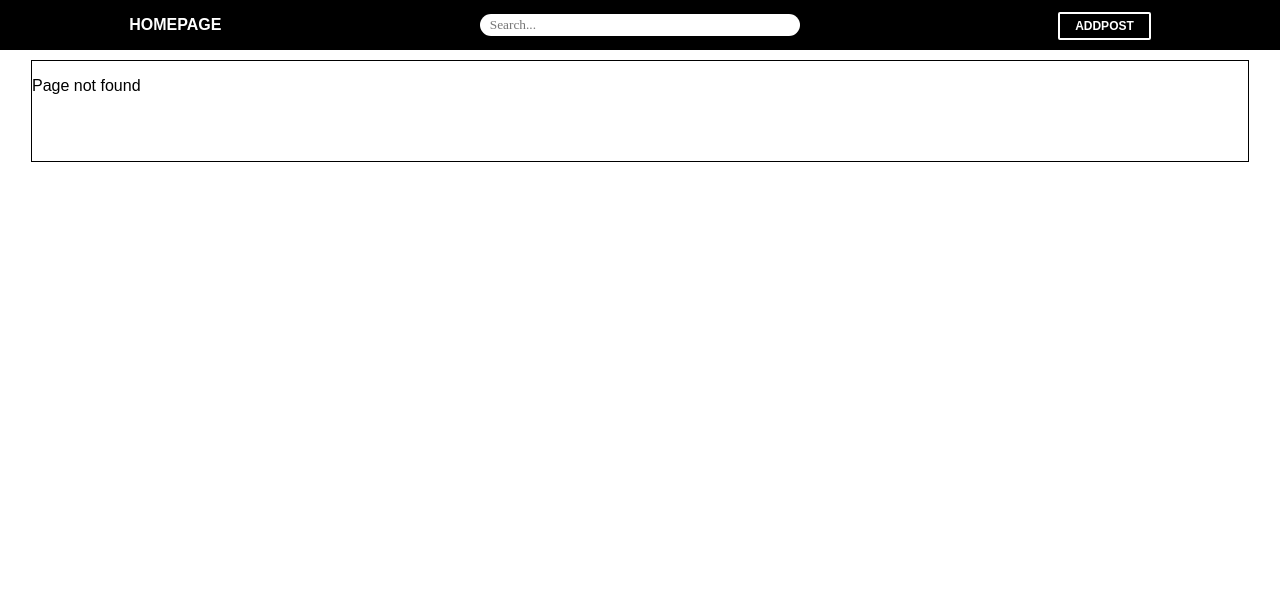
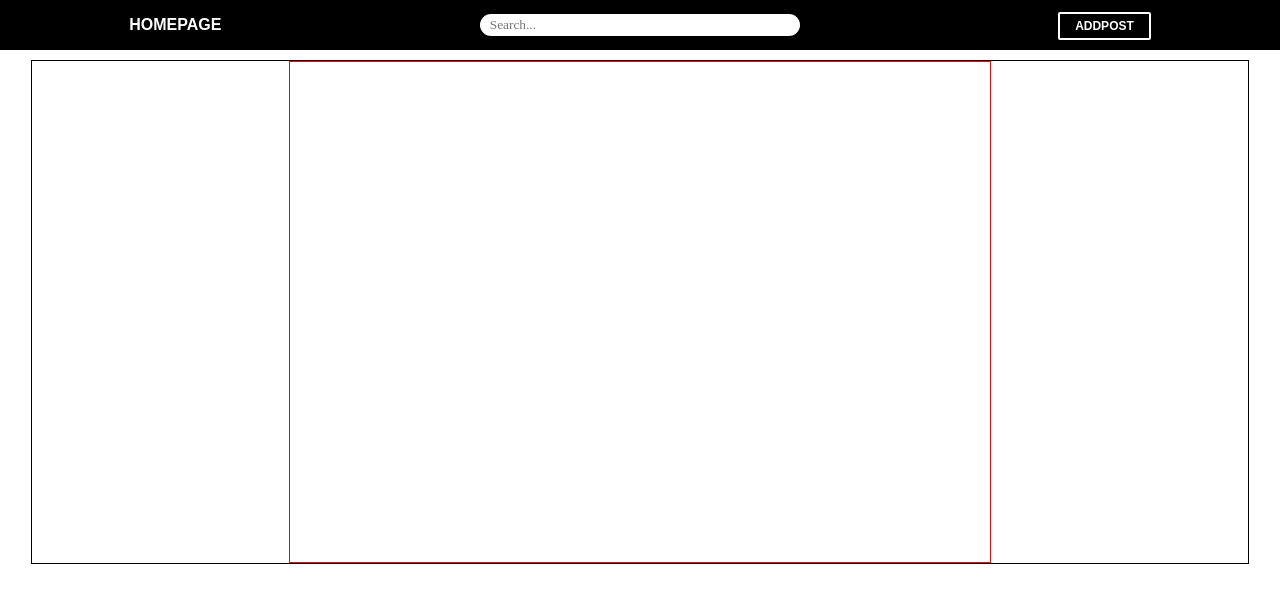
Before and after one commit to YauheniRusinchuk/anon, a React (Create React App) app: page /addpost in a window 1280 px wide. Before the commit this address had no page. Shown: the top 602 px of the page. Built offline with nearby package versions, Linux system fonts and the light colour scheme; a web font is replaced by a local one.

Commit message:
new version

```diff
--- a/src/components/Header/addpostbtn.js
+++ b/src/components/Header/addpostbtn.js
@@ -4,7 +4,7 @@ import {Link} from 'react-router-dom';
 export default () => {
   return(
     <div className='addpostbtn'>
-      <Link  className='btn' to='/'>addpost</Link>
+      <Link  className='btn' to='/addpost'>addpost</Link>
     </div>
   );
 }
--- a/src/components/Header/searchform.js
+++ b/src/components/Header/searchform.js
@@ -1,12 +1,20 @@
 import React from 'react';
 
 
-export default () => {
+class Searchform extends React.Component {
+  onSubmit = (e) => {
+    e.preventDefault();
+  }
+
+  render(){
     return(
       <div className='searchform'>
-      <form>
+        <form onSubmit={this.onSubmit}>
           <input type='text'  placeholder="Search..." />
         </form>
       </div>
     );
   }
+}
+
+export default Searchform;
--- /dev/null
+++ b/src/components/Main/addpost.js
@@ -0,0 +1,13 @@
+import React from 'react';
+import Addpostview from './addpostview';
+
+
+class Addpost extends React.Component {
+  render(){
+    return(
+      <Addpostview />
+    )
+  }
+}
+
+export default Addpost;
--- /dev/null
+++ b/src/components/Main/addpostview.js
@@ -0,0 +1,10 @@
+import React from 'react';
+
+
+export default () => {
+  return(
+    <div className="addpostview">
+
+    </div>
+  );
+}
--- a/src/components/Main/index.js
+++ b/src/components/Main/index.js
@@ -4,6 +4,7 @@ import {Route, Switch} from 'react-router-dom';
 
 
 import Home from './home';
+import Addpost from './addpost';
 
 
 export default () => {
@@ -11,6 +12,7 @@ export default () => {
     <div className='main'>
     <Switch>
       <Route exact path ='/' component={Home} />
+      <Route exact path='/addpost' component={Addpost} />
       <Route render={()=><p> Page not found </p>} />
     </Switch>
     </div>
--- a/src/components/Main/style/main.css
+++ b/src/components/Main/style/main.css
@@ -1,6 +1,12 @@
 .main {
   width: 95%;
-  height: 100px;
   margin: 60px auto;
   border: 1px solid black;
 }
+
+.addpostview {
+  width: 700px;
+  height: 500px;
+  border: 1px solid red;
+  margin: 0 auto;
+}
```
Lines whose indentation alone changed are shown as unchanged.
